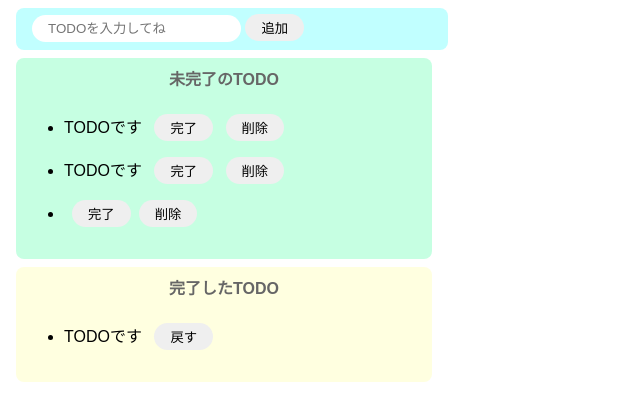
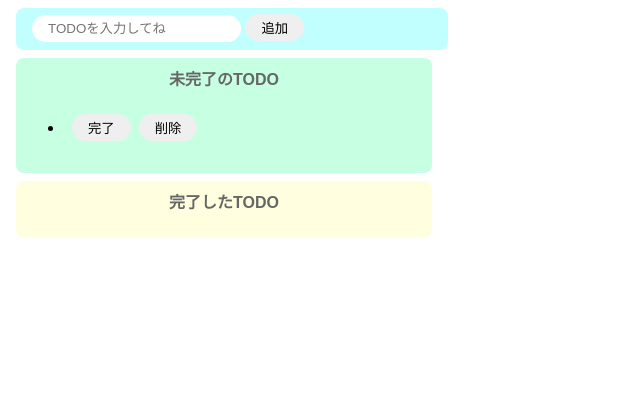
Before and after one commit to sjsnr/codesandbox-test, a website built with Parcel: page index.html in a window 1280 px wide. Both pictures are taken after a click on the button "追加". Shown: the whole page, without its empty margins (0-640 px from the left). Built offline with nearby package versions, Linux system fonts and the light colour scheme.

Commit message:
[add] make function for restore

```diff
--- a/index.html
+++ b/index.html
@@ -12,27 +12,11 @@
     </div>
     <div class="incomplete-area">
       <p class="area-title">未完了のTODO</p>
-      <ul id="incomplete-list" class="list-row">
-        <li>
-          <span>TODOです</span>
-          <button>完了</button>
-          <button>削除</button>
-        </li>
-        <li>
-          <span>TODOです</span>
-          <button>完了</button>
-          <button>削除</button>
-        </li>
-      </ul>
+      <ul id="incomplete-list" class="list-row"></ul>
     </div>
     <div class="complete-area">
       <p class="area-title">完了したTODO</p>
-      <ul id="complete-list" class="list-row">
-        <li>
-          <span>TODOです</span>
-          <button>戻す</button>
-        </li>
-      </ul>
+      <ul id="complete-list" class="list-row"></ul>
     </div>
 
     <script src="src/index.js"></script>
--- a/src/index.js
+++ b/src/index.js
@@ -4,13 +4,22 @@ const onClickAdd = () => {
   // テキストボックスの値を取得し、初期化する
   const inputText = document.getElementById("add-text").value;
   document.getElementById("add-text").value = "";
+  createIncompleteList(inputText);
+};
 
+// 未完了リストから指定の要素を削除
+const deleteFromIncompleteList = (target) => {
+  document.getElementById("incomplete-list").removeChild(target);
+};
+
+// 未完了リストに追加する関数
+const createIncompleteList = (text) => {
   // li生成
   const li = document.createElement("li");
 
   // spanタグ生成
   const span = document.createElement("span");
-  span.innerText = inputText;
+  span.innerText = text;
 
   // button（完了）タグ生成
   const completeButton = document.createElement("button");
@@ -30,6 +39,14 @@ const onClickAdd = () => {
     // buttonタグ生成
     const backButton = document.createElement("button");
     backButton.innerText = "戻す";
+    backButton.addEventListener("click", () => {
+      // 押された戻すボタンの親タグを完了リストから削除
+      const deleteTarget = backButton.parentNode;
+      document.getElementById("complete-list").removeChild(deleteTarget);
+      //　テキスト取得
+      const text = backButton.parentNode.firstElementChild.innerText;
+      createIncompleteList(text);
+    });
     // liタグの子要素に各要素を設定
     addTarget.appendChild(span);
     addTarget.appendChild(backButton);
@@ -54,11 +71,6 @@ const onClickAdd = () => {
   document.getElementById("incomplete-list").appendChild(li);
 };
 
-// 未完了リストから指定の要素を削除
-const deleteFromIncompleteList = (target) => {
-  document.getElementById("incomplete-list").removeChild(target);
-};
-
 document
   .getElementById("add-button")
   .addEventListener("click", () => onClickAdd());
```
